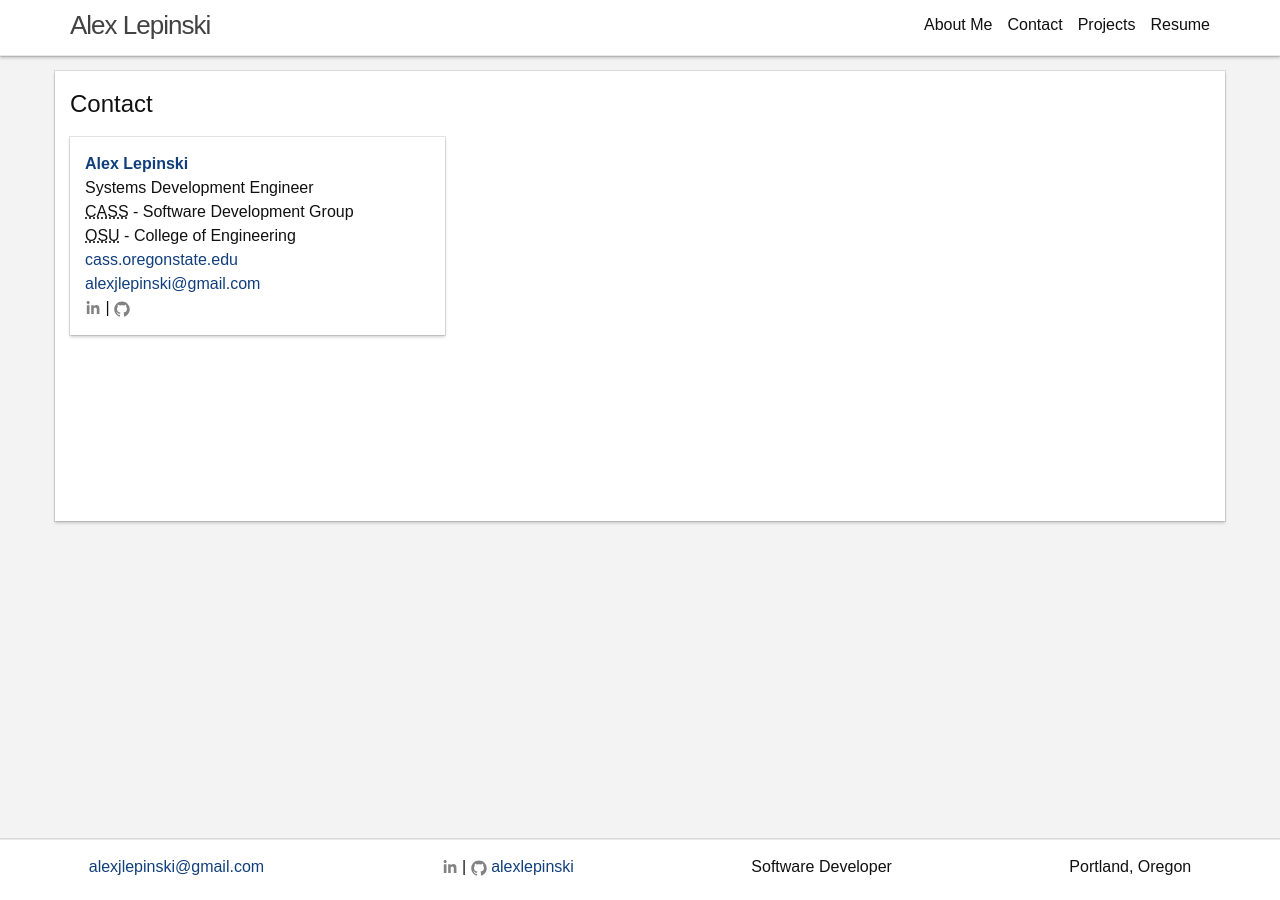
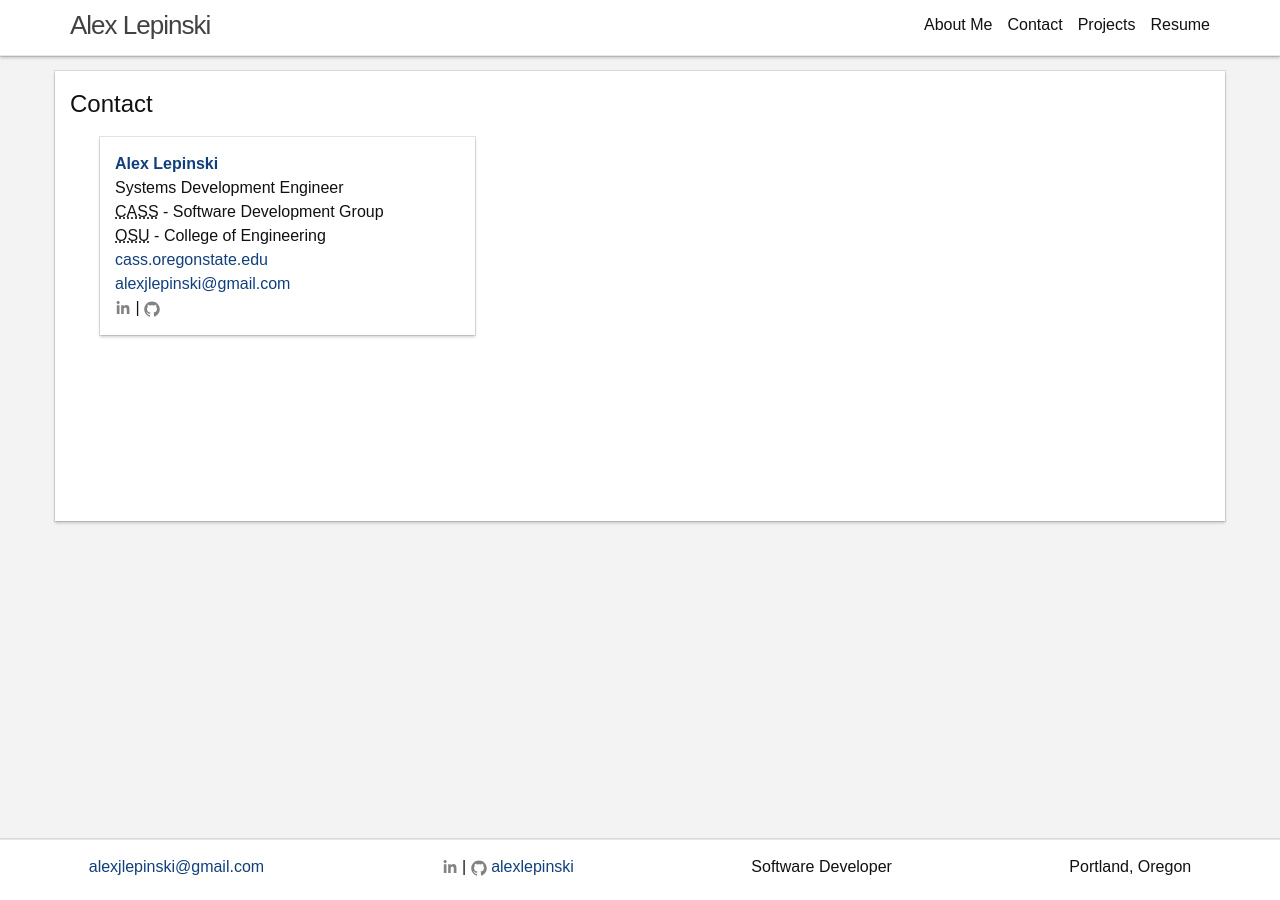
Before and after one commit to alexlepinski/alexlepinski.github.io, a Jekyll site: the page built from contact.html, in a window 1280 px wide. Built offline with Jekyll 4.4.1, drawn with Linux system fonts in a browser that asks for light colours.

Commit message:
updating layout contact

```diff
--- a/_sass/_custom.scss
+++ b/_sass/_custom.scss
@@ -65,6 +65,9 @@
 .contact .section {
     max-width: 375px;
 }
+.contact {
+    margin-left: $spacing-unit;
+}
 .home-page .section{
     max-width: 700px;
 }
```
